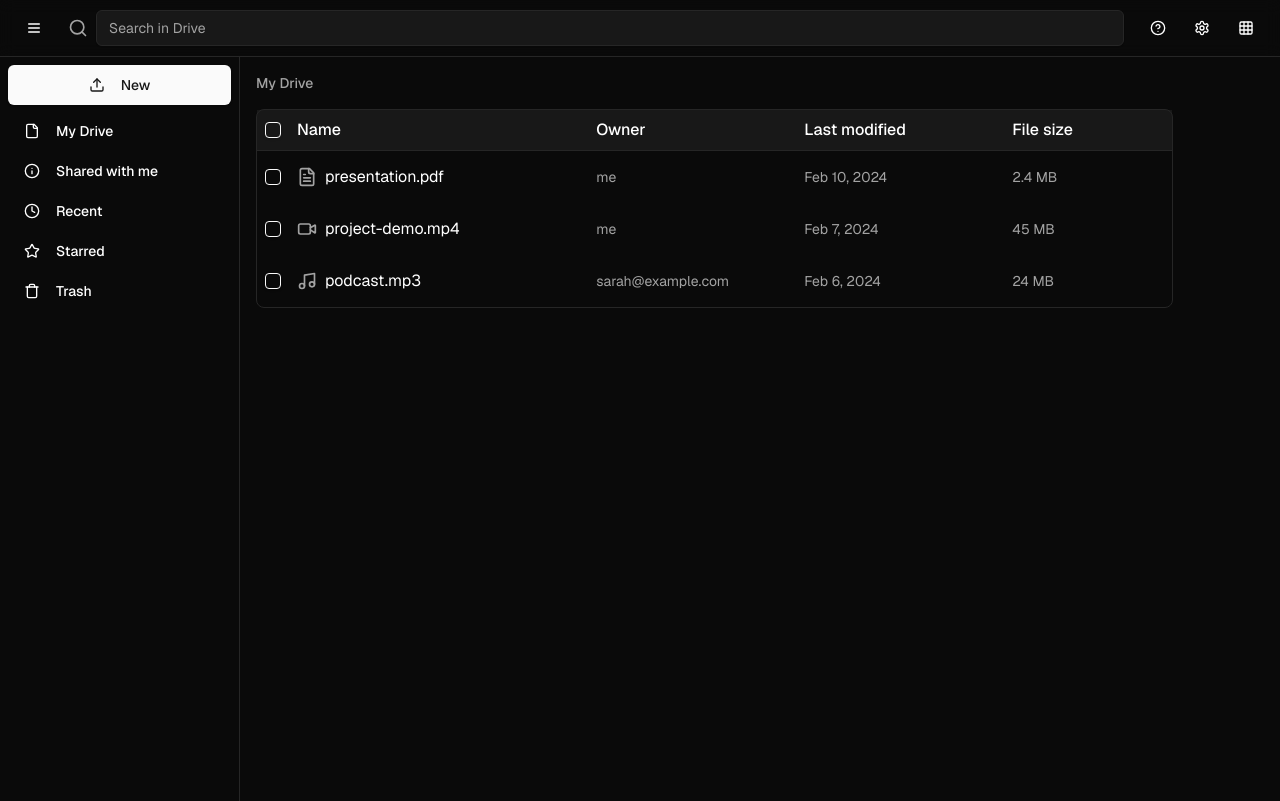
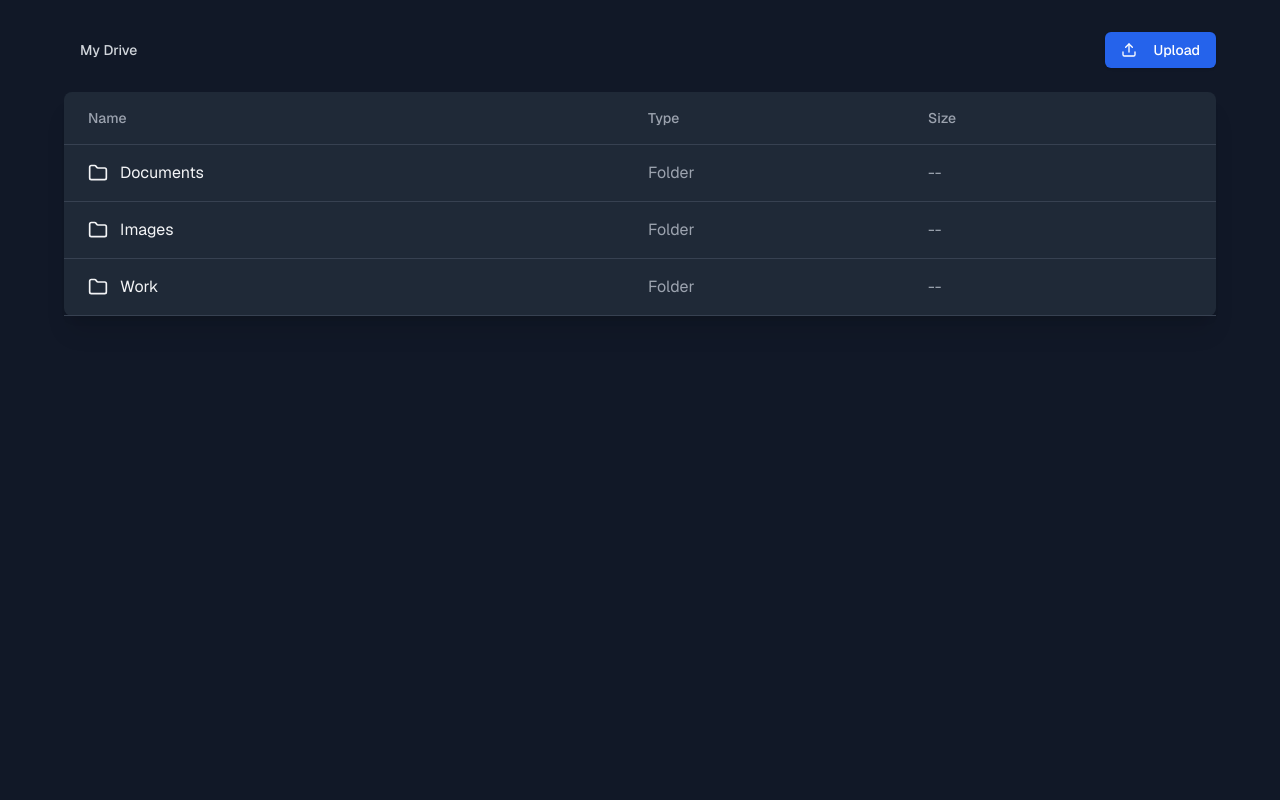
Before and after one commit to neilnicky/Go-drive, a Next.js app: page / in a window 1280 px wide. Built offline with nearby package versions, Linux system fonts and the light colour scheme.

Commit message:
feat: updated page and added mock data

```diff
--- a/src/app/page.tsx
+++ b/src/app/page.tsx
@@ -1,9 +1,109 @@
-import Component from "~/components/Dash";
+"use client"
 
-export default function HomePage() {
+import { useState } from "react"
+import {  mockFiles } from "../lib/mock-data"
+import { Folder, FileIcon, Upload, ChevronRight } from "lucide-react"
+import Link from "next/link"
+import { Button } from "~/components/ui/button"
+
+export default function GoogleDriveClone() {
+  const [currentFolder, setCurrentFolder] = useState<string | null>(null)
+
+  const getCurrentFiles = () => {
+    return mockFiles.filter((file) => file.parent === currentFolder)
+  }
+
+  const handleFolderClick = (folderId: string) => {
+    setCurrentFolder(folderId)
+  }
+
+  const getBreadcrumbs = () => {
+    const breadcrumbs = []
+    let currentId = currentFolder
+
+    while (currentId !== null) {
+      const folder = mockFiles.find((file) => file.id === currentId)
+      if (folder) {
+        breadcrumbs.unshift(folder)
+        currentId = folder.parent
+      } else {
+        break
+      }
+    }
+
+    return breadcrumbs
+  }
+
+  const handleUpload = () => {
+    alert("Upload functionality would be implemented here")
+  }
+
   return (
-    <main className="text-white">
-     <Component/>
-    </main>
-  );
+    <div className="min-h-screen bg-gray-900 text-gray-100 p-8">
+      <div className="max-w-6xl mx-auto">
+        <div className="flex justify-between items-center mb-6">
+          <div className="flex items-center">
+            <Button
+              onClick={() => setCurrentFolder(null)}
+              variant="ghost"
+              className="text-gray-300 hover:text-white mr-2"
+            >
+              My Drive
+            </Button>
+            {getBreadcrumbs().map((folder) => (
+              <div key={folder.id} className="flex items-center">
+                <ChevronRight className="mx-2 text-gray-500" size={16} />
+                <Button
+                  onClick={() => handleFolderClick(folder.id)}
+                  variant="ghost"
+                  className="text-gray-300 hover:text-white"
+                >
+                  {folder.name}
+                </Button>
+              </div>
+            ))}
+          </div>
+          <Button onClick={handleUpload} className="bg-blue-600 text-white hover:bg-blue-700">
+            <Upload className="mr-2" size={20} />
+            Upload
+          </Button>
+        </div>
+        <div className="bg-gray-800 rounded-lg shadow-xl">
+          <div className="px-6 py-4 border-b border-gray-700">
+            <div className="grid grid-cols-12 gap-4 text-sm font-medium text-gray-400">
+              <div className="col-span-6">Name</div>
+              <div className="col-span-3">Type</div>
+              <div className="col-span-3">Size</div>
+            </div>
+          </div>
+          <ul>
+            {getCurrentFiles().map((file) => (
+              <li key={file.id} className="px-6 py-4 border-b border-gray-700 hover:bg-gray-750">
+                <div className="grid grid-cols-12 gap-4 items-center">
+                  <div className="col-span-6 flex items-center">
+                    {file.type === "folder" ? (
+                      <button
+                        onClick={() => handleFolderClick(file.id)}
+                        className="flex items-center text-gray-100 hover:text-blue-400"
+                      >
+                        <Folder className="mr-3" size={20} />
+                        {file.name}
+                      </button>
+                    ) : (
+                      <Link href={file.url ?? "#"} className="flex items-center text-gray-100 hover:text-blue-400">
+                        <FileIcon className="mr-3" size={20} />
+                        {file.name}
+                      </Link>
+                    )}
+                  </div>
+                  <div className="col-span-3 text-gray-400">{file.type === "folder" ? "Folder" : "File"}</div>
+                  <div className="col-span-3 text-gray-400">{file.type === "folder" ? "--" : "2 MB"}</div>
+                </div>
+              </li>
+            ))}
+          </ul>
+        </div>
+      </div>
+    </div>
+  )
 }
--- /dev/null
+++ b/src/lib/mock-data.ts
@@ -0,0 +1,21 @@
+export interface File {
+  id: string
+  name: string
+  type: "file" | "folder"
+  url?: string
+  parent: string | null
+  size?: string
+}
+
+export const mockFiles: File[] = [
+  { id: "1", name: "Documents", type: "folder", parent: null },
+  { id: "2", name: "Images", type: "folder", parent: null },
+  { id: "3", name: "Work", type: "folder", parent: null },
+  { id: "4", name: "Resume.pdf", type: "file", url: "/files/resume.pdf", parent: "1", size: "1.2 MB" },
+  { id: "5", name: "Project Proposal.docx", type: "file", url: "/files/proposal.docx", parent: "1", size: "2.5 MB" },
+  { id: "6", name: "Vacation.jpg", type: "file", url: "/files/vacation.jpg", parent: "2", size: "3.7 MB" },
+  { id: "7", name: "Profile Picture.png", type: "file", url: "/files/profile.png", parent: "2", size: "1.8 MB" },
+  { id: "8", name: "Presentations", type: "folder", parent: "3" },
+  { id: "9", name: "Q4 Report.pptx", type: "file", url: "/files/q4-report.pptx", parent: "8", size: "5.2 MB" },
+  { id: "10", name: "Budget.xlsx", type: "file", url: "/files/budget.xlsx", parent: "3", size: "1.5 MB" },
+]
```
